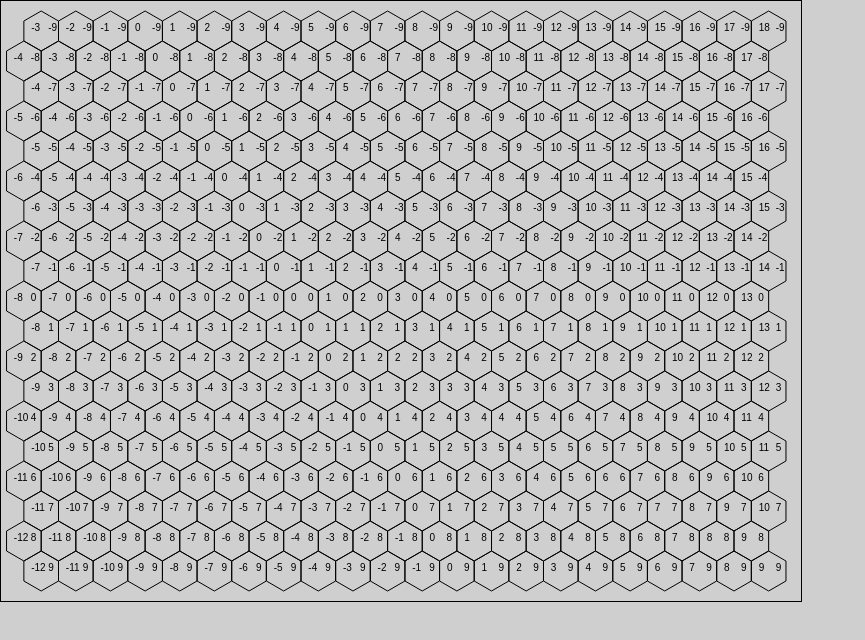
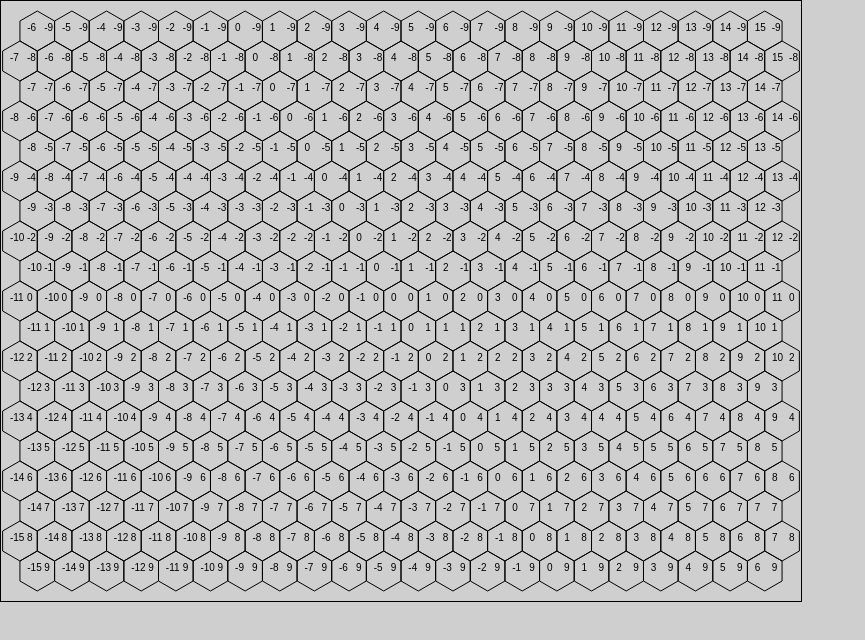
Before and after one commit to Luka-Abey/path-finder, a React (Create React App) app in the folder pathfinder/: page / in a window 1280 px wide. Shown: the top 640 px of the page, without its empty margins (0-865 px from the left). Built offline with nearby package versions, Linux system fonts and the light colour scheme.

Commit message:
select hexagon instead of pixel

```diff
--- a/pathfinder/src/BFS/BFS.css
+++ b/pathfinder/src/BFS/BFS.css
@@ -4,4 +4,6 @@ body {
 
 canvas {
     border: 1px solid black;
+    position:absolute;
+    left: 0;
 }
--- a/pathfinder/src/BFS/BFS.jsx
+++ b/pathfinder/src/BFS/BFS.jsx
@@ -6,9 +6,11 @@ export default class BFS extends React.Component {
     constructor(props) {
         super(props);
 
+        this.handleMouseMove = this.handleMouseMove.bind(this);
+
         this.state = {
             hexSize: 20,
-            hexOrigin: { x: 300, y: 300 }
+            hexOrigin: { x: 400, y: 300 }
         }
     }
 
@@ -24,6 +26,9 @@ export default class BFS extends React.Component {
         const { canvasWidth, canvasHeight } = this.state.canvasSize;
         this.canvasHex.width = canvasWidth;
         this.canvasHex.height = canvasHeight;
+        this.canvasCoordinates.width = canvasWidth;
+        this.canvasCoordinates.height = canvasHeight;
+        this.getCanvasPosition(this.canvasCoordinates);
         this.drawHexes();
     }
 
@@ -93,8 +98,8 @@ export default class BFS extends React.Component {
         return this.Point(x, y);
     }
 
-    Hex(q,r){
-        return {q: q, r: r};
+    Hex(q,r, s){
+        return {q: q, r: r, s:s};
     }
 
     drawLine(canvasID, start, end){
@@ -120,10 +125,60 @@ export default class BFS extends React.Component {
         return { hexWidth, hexHeight, vertDist, horizDist }
     }
 
+    handleMouseMove(e){
+        const { left, right, top, bottom } = this.state.canvasPosition;
+        console.log(e.pageX, e.pageY)
+        let offsetX = e.pageX - left;
+        let offsetY = e.pageY - top;
+        const { q, r, s } = this.cubeRound(this.pixelToHex(this.Point(offsetX, offsetY)));
+        const { x, y } = this.hexToPixel(this.Hex(q, r,s));
+        this.drawHex(this.canvasCoordinates, this.Point(x,y), "green", 2);
+        this.setState({
+            currentHex: { q,r,s,x,y }
+        })
+    }
+
+    getCanvasPosition(canvasID){
+        let rect = canvasID.getBoundingClientRect();
+        this.setState({
+            canvasPosition: { left: rect.left, right: rect.right, top: rect.top, bottom: rect.bottom }
+        })
+    }
+
+    pixelToHex(p){
+        let size = this.state.hexSize;
+        let origin = this.state.hexOrigin;
+        let q = ((p.x - origin.x) * Math.sqrt(3)/3 - (p.y - origin.y)/3) /size;
+        let r = (p.y - origin.y) * 2/3 /size;
+        return this.Hex(q, r, -q - r);
+    }
+
+    cubeRound(cube){
+        var rx = Math.round(cube.q);
+        var ry = Math.round(cube.r);
+        var rz = Math.round(cube.s);
+
+        var x_diff = Math.abs(rx - cube.q)
+        var y_diff = Math.abs(ry - cube.r)
+        var z_diff = Math.abs(rz - cube.s)
+
+        if(x_diff > y_diff && x_diff > z_diff){
+            rx = -ry-rz
+        }
+        else if(y_diff > z_diff) {
+            ry = -rx-rz
+        }
+        else{
+            rz = -rx-ry
+        }
+        return this.Hex(rx, ry, rz);
+    }
+
     render(){
         return (
             <div className="BFS">
                 <canvas ref = { canvasHex => this.canvasHex = canvasHex}></canvas>
+                <canvas ref = { canvasCoordinates => this.canvasCoordinates = canvasCoordinates} onMouseMove = {this.handleMouseMove}></canvas>
             </div>
         )
     }
```
